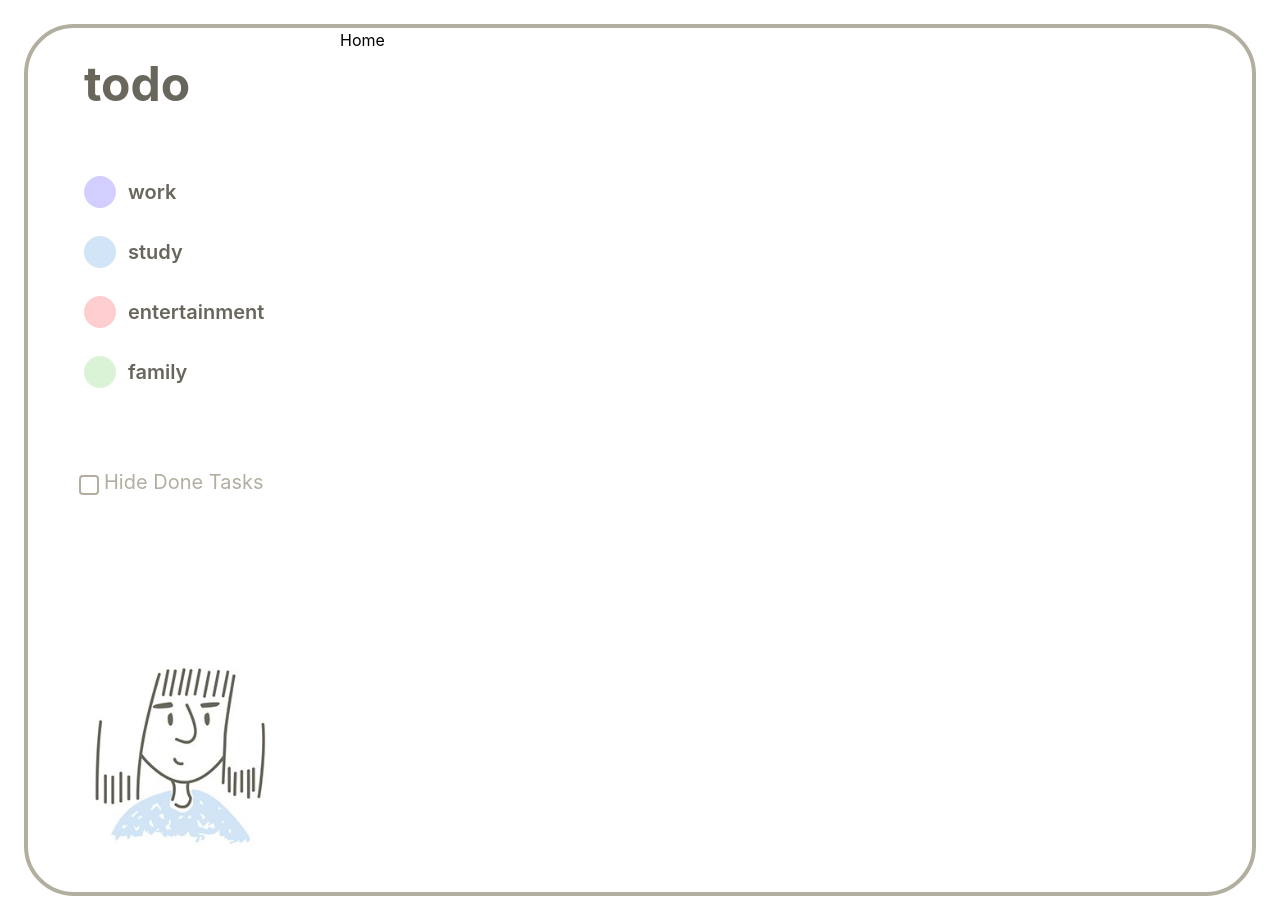
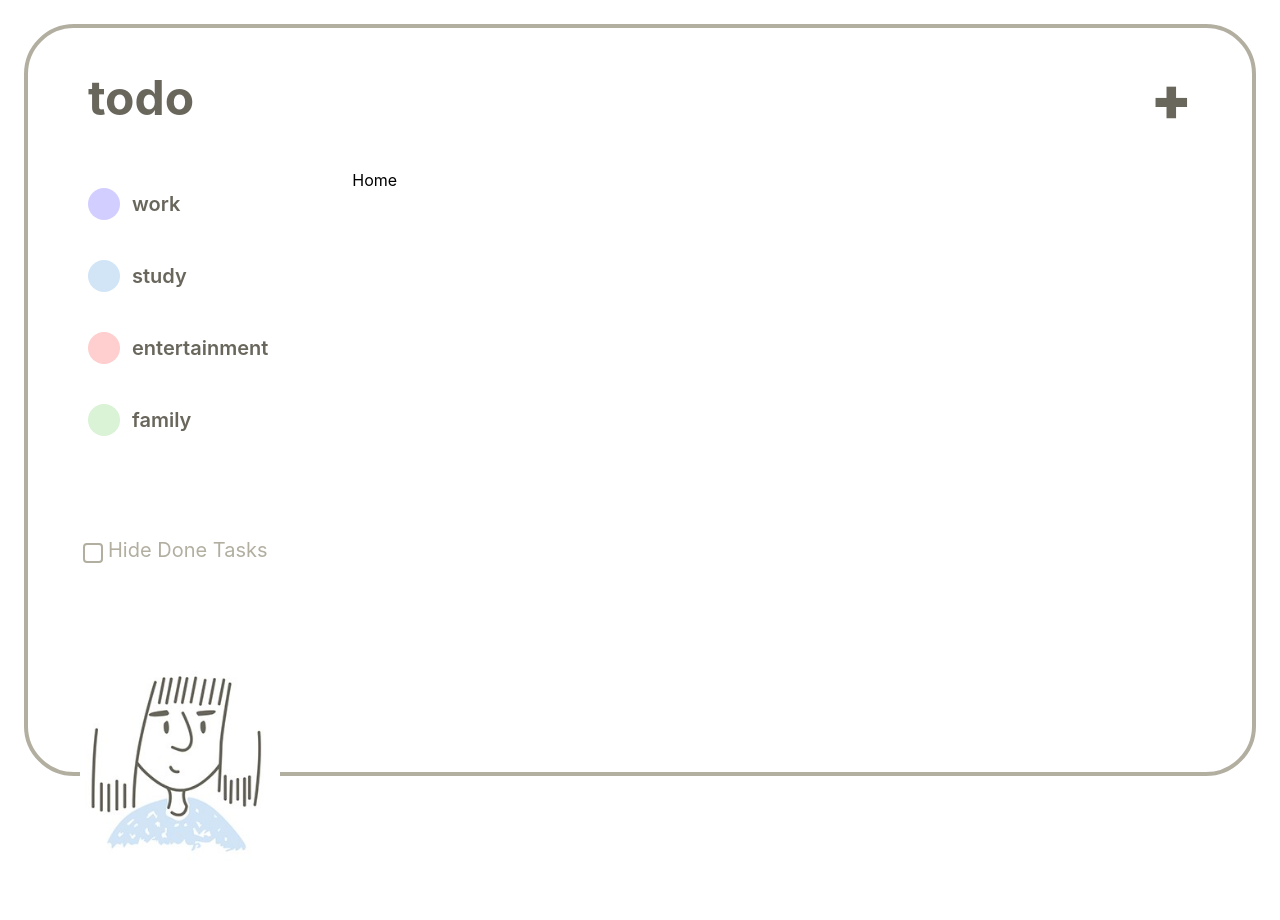
Before and after one commit to VladyslavMazurets/gotodo, a React (Create React App) app: page /home in a window 1280 px wide. After the commit the page ends 868 px from the top, so only its background shows below. Built offline with nearby package versions, Linux system fonts and the light colour scheme.

Commit message:
added navbar & active effect

```diff
--- a/src/App.tsx
+++ b/src/App.tsx
@@ -1,17 +1,28 @@
 import React from 'react';
 import { Routes, Route } from 'react-router-dom';
+import Navbar from './components/Navbar';
 import Sidebar from './components/Sidebar';
+import Entertainment from './pages/Entertainment';
+import Family from './pages/Family';
 
 import Home from './pages/Home';
 import Introduction from './pages/Introduction';
+import Study from './pages/Study';
+import Work from './pages/Work';
 
 function App() {
   return (
     <>
       <Routes>
         <Route path='/' element={<Introduction />} />
-        <Route path='/home' element={<Sidebar />}>
-          <Route path='/home' element={<Home />} />
+        <Route path='/' element={<Navbar />} >
+          <Route path='/' element={<Sidebar />}>
+            <Route path='/home' element={<Home />} />
+            <Route path='/work' element={<Work />} />
+            <Route path='/study' element={<Study />} />
+            <Route path='/entertainment' element={<Entertainment />} />
+            <Route path='/family' element={<Family />} />
+          </Route>
         </Route>
       </Routes>
     </>
--- /dev/null
+++ b/src/components/Navbar.tsx
@@ -0,0 +1,25 @@
+import React from 'react'
+import { Link, Outlet } from 'react-router-dom'
+
+function Navbar() {
+  return (
+    <>
+      <div className='w-auto h-[94vh] border-4 border-bcolor m-6 p-10
+            rounded-[50px] flex flex-col'>
+        <div className='flex justify-between items-center'>
+          <Link to='/home' className='text-text-color font-bold text-5xl
+        pl-[20px]'>
+            todo
+          </Link>
+          <button className='text-6xl text-text-color mr-5 font-black'>
+            +
+          </button>
+        </div>
+
+        <Outlet />
+      </div>
+    </>
+  )
+}
+
+export default Navbar
--- a/src/components/Sidebar.tsx
+++ b/src/components/Sidebar.tsx
@@ -3,53 +3,69 @@ import { Link, NavLink, Outlet } from 'react-router-dom'
 
 import Mom from '../assets/images/mom.jpg'
 
+const activeStyle = {
+    backgroundColor: '#f2f3f5',
+    padding: '20px',
+    borderRadius: '20px'
+}
+
 function Sidebar() {
     return (
         <>
-            <div className='border-4 border-bcolor m-6 rounded-[50px] flex'>
-                <div className='py-8 px-14'>
-                    <Link to='/home' className='text-text-color font-bold text-5xl'>
-                        todo
-                    </Link>
-                    <div className='flex flex-col mt-10 mb-8 items-start'>
-                        <NavLink to='/work' className='flex mt-7 items-center
-                        text-xl text-text-color font-semibold'>
+            <div className='flex mt-10'>
+                <div className='mr-16'>
+                    <div className='flex flex-col mb-8 items-start'>
+                        <NavLink to='work' style={({ isActive }) =>
+                            isActive ? activeStyle : undefined}
+                            className='flex p-[20px]  w-full items-center text-xl
+                            text-text-color font-semibold'>
                             <div className='w-6 h-6 bg-work rounded-full
                             border-3 p-4 mr-3' />
                             work
                         </NavLink>
-                        <NavLink to='/study' className='flex mt-7 items-center
-                        text-xl text-text-color font-semibold'>
+                        <NavLink to='/study' style={({ isActive }) =>
+                            isActive ? activeStyle : undefined}
+                            className='flex p-[20px]  w-full items-center text-xl
+                            text-text-color font-semibold'>
                             <div className='w-6 h-6 bg-study rounded-full
                             border-3 p-4 mr-3' />
                             study
                         </NavLink>
-                        <NavLink to='/entertainment' className='flex mt-7 items-center
-                        text-xl text-text-color font-semibold'>
+                        <NavLink to='/entertainment' style={({ isActive }) =>
+                            isActive ? activeStyle : undefined}
+                            className='flex p-[20px]  w-full items-center text-xl
+                            text-text-color font-semibold'>
                             <div className='w-6 h-6 bg-entertainment rounded-full
                             border-3 p-4 mr-3' />
                             entertainment
                         </NavLink>
-                        <NavLink to='/family' className='flex mt-7 items-center
-                        text-xl text-text-color font-semibold'>
+                        <NavLink to='/family' style={({ isActive }) =>
+                            isActive ? activeStyle : undefined}
+                            className='flex p-[20px]  w-full items-center text-xl
+                            text-text-color font-semibold'>
                             <div className='w-6 h-6 bg-family rounded-full
                             border-3 p-4 mr-3' />
                             family
                         </NavLink>
                     </div>
-                    <div className='mt-[80px]'>
+                    <div className='mt-[80px] pl-[20px]'>
                         <input type='checkbox' id='sidebar_checkbox'
-                            className='sr-only reep' />
+                            className='sr-only peer' />
                         <label htmlFor='sidebar_checkbox' className="text-bcolor
                         text-xl cursor-pointer select-none relative ml-5
                         before:absolute before:border-2 before:inline-block
                         before:w-5 before:h-5 before:content-[''] before:rounded
-                        before:left-[-25px] before:top-[5px]">
+                        before:left-[-25px] before:top-[5px] after:absolute
+                        after:content-['\2714'] after:inline-block after:left-[-23px]
+                        after:hidden after:top-[0px] peer-checked:after:block
+                        peer-checked:text-text-color">
                             Hide Done Tasks
                         </label>
                     </div>
-                    <img src={Mom} alt='Mom_Img' width='200px' className='mt-[160px]' />
+                    <img src={Mom} alt='Mom_Img' width='200px'
+                        className='mt-[100px] ml-3' />
                 </div>
+
                 <Outlet />
             </div>
         </>
--- /dev/null
+++ b/src/pages/Entertainment.tsx
@@ -0,0 +1,9 @@
+import React from 'react'
+
+function Entertainment() {
+  return (
+    <div>Entertainment</div>
+  )
+}
+
+export default Entertainment
--- /dev/null
+++ b/src/pages/Family.tsx
@@ -0,0 +1,9 @@
+import React from 'react'
+
+function Family() {
+  return (
+    <div>Family</div>
+  )
+}
+
+export default Family
--- /dev/null
+++ b/src/pages/Study.tsx
@@ -0,0 +1,9 @@
+import React from 'react'
+
+function Study() {
+  return (
+    <div>Study</div>
+  )
+}
+
+export default Study
--- /dev/null
+++ b/src/pages/Work.tsx
@@ -0,0 +1,9 @@
+import React from 'react'
+
+function Work() {
+  return (
+    <div>Work</div>
+  )
+}
+
+export default Work
```
